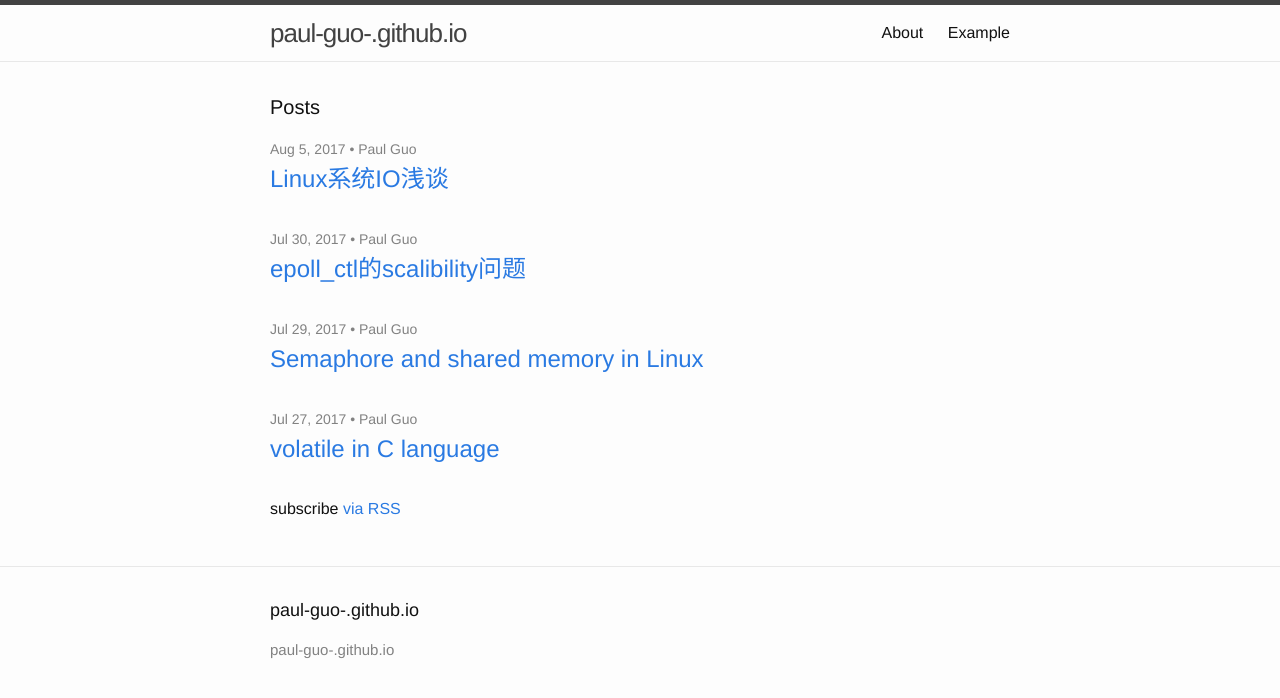
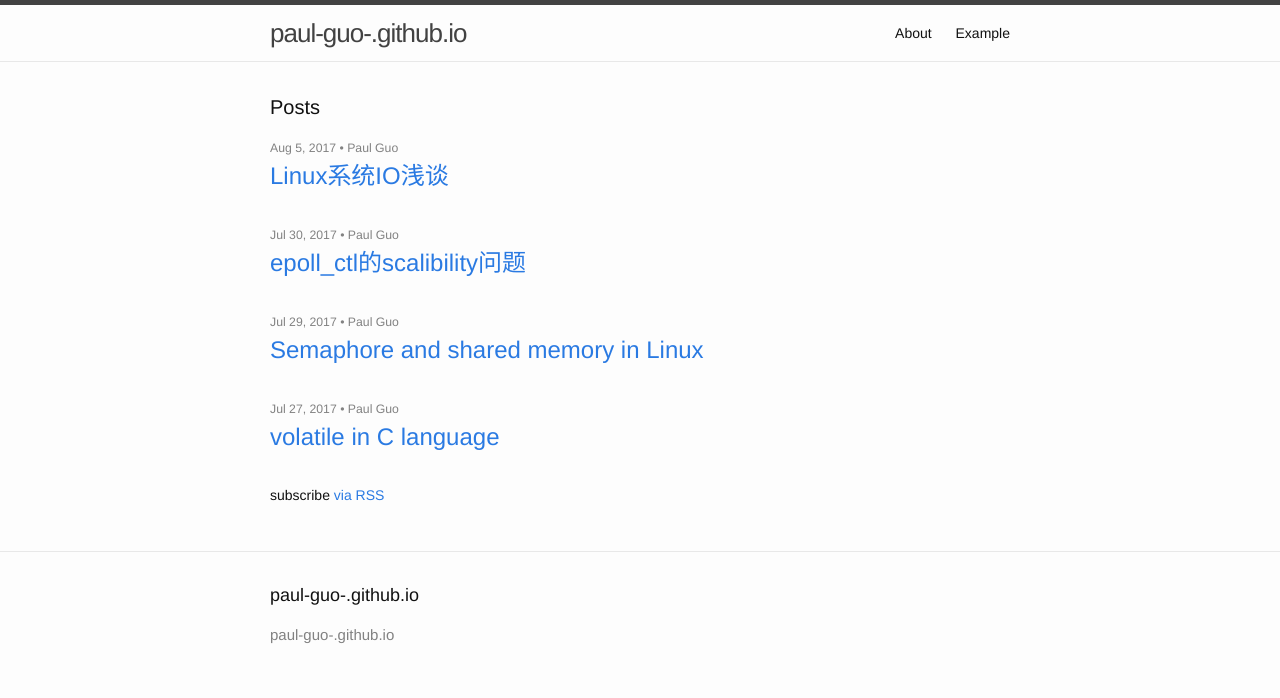
Before and after one commit to paul-guo-/paul-guo-.github.io, a Jekyll site: the page built from index.html, in a window 1280 px wide. Shown: the top 698 px of the page. Built offline with Jekyll 4.4.1, drawn with Linux system fonts in a browser that asks for light colours.

Commit message:
Fix default font and size in css.

```diff
--- a/css/main.scss
+++ b/css/main.scss
@@ -6,8 +6,8 @@
 
 
 // Our variables
-$base-font-family: Helvetica, Arial, sans-serif;
-$base-font-size:   16px;
+$base-font-family: STXihei, Helvetica, Arial, sans-serif;
+$base-font-size:   14px;
 $small-font-size:  $base-font-size * 0.875;
 $base-line-height: 1.5;
 
```
